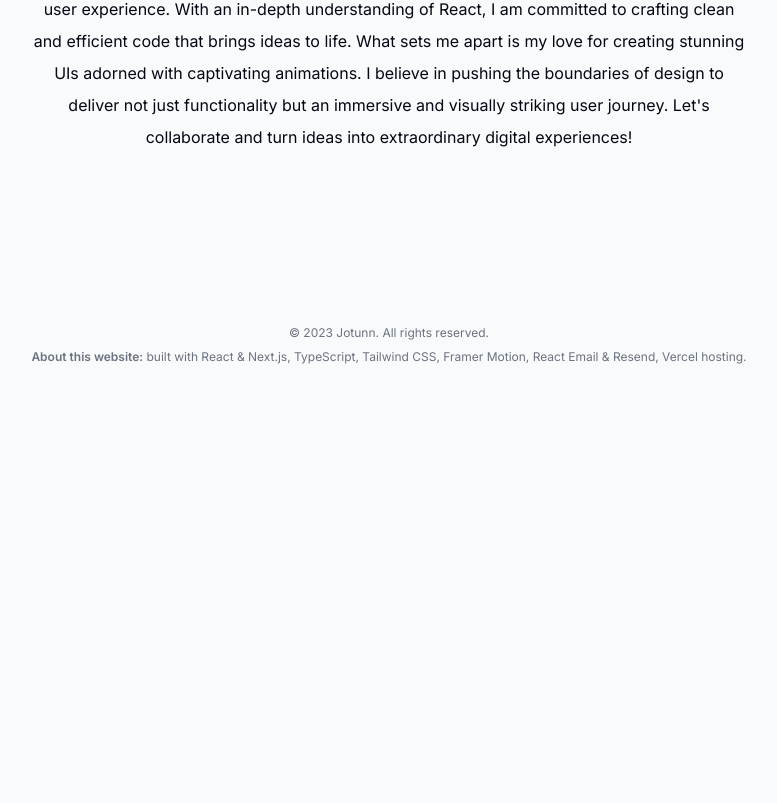
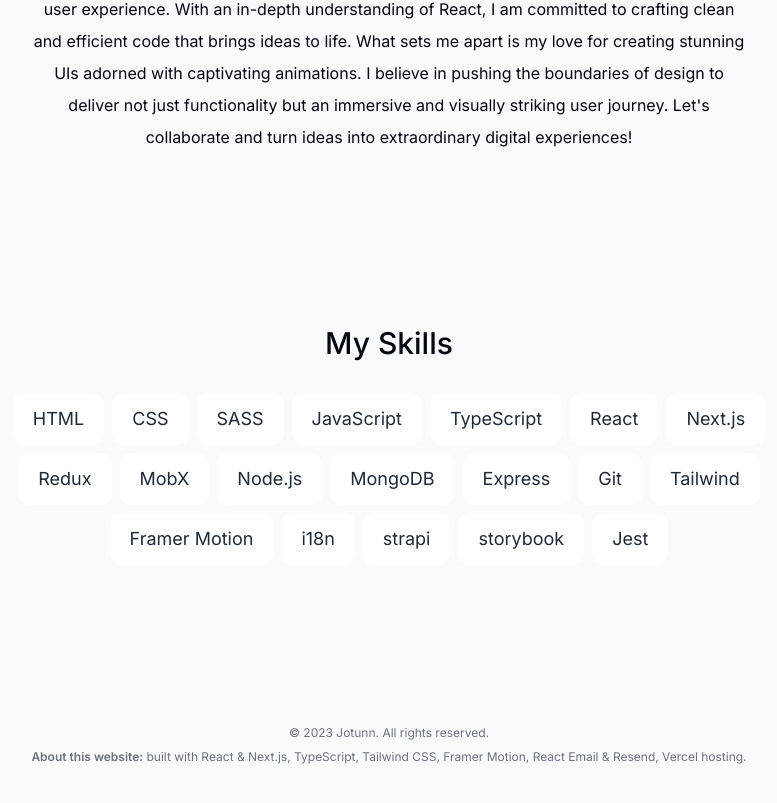
Before and after one commit to Jotunn1/my-portfolio, a Next.js app: page / in a window 1280 px wide. Shown: the part 1073-1876 px from the top of the page, without its empty margins (251-1028 px from the left). Before the commit the page ends 1478 px from the top, so only its background shows below. Built offline with nearby package versions, Linux system fonts and the light colour scheme.

Commit message:
added skills section

```diff
--- a/src/app/page.tsx
+++ b/src/app/page.tsx
@@ -3,12 +3,14 @@
 
 import About from "@/components/sections/about";
 import Hero from "@/components/sections/hero";
+import Skills from "@/components/sections/skills";
 
 export default function Home() {
   return (
     <main className="flex flex-col items-center px-4">
       <Hero />
       <About />
+      <Skills />
     </main>
   );
 }
--- /dev/null
+++ b/src/components/sections/skills.tsx
@@ -0,0 +1,52 @@
+"use client";
+
+import React from "react";
+import SectionHeading from "@/components/sectionHeading";
+import { skillsData } from "@/utils/skills";
+import { useSectionScroll } from "@/hooks/useSectionScroll";
+import { motion } from "framer-motion";
+
+const fadeInAnimationVariants = {
+  initial: {
+    opacity: 0,
+    y: 100,
+  },
+  animate: (index: number) => ({
+    opacity: 1,
+    y: 0,
+    transition: {
+      delay: 0.05 * index,
+    },
+  }),
+};
+
+export default function Skills() {
+  const { ref } = useSectionScroll("Skills");
+
+  return (
+    <section
+      id="skills"
+      ref={ref}
+      className="mb-28 max-w-[53rem] scroll-mt-28 text-center sm:mb-40"
+    >
+      <SectionHeading>My skills</SectionHeading>
+      <ul className="flex flex-wrap justify-center gap-2 text-lg text-gray-800">
+        {skillsData.map((skill, index) => (
+          <motion.li
+            className="bg-white borderBlack rounded-xl px-5 py-3 dark:bg-white/10 dark:text-white/80"
+            key={index}
+            variants={fadeInAnimationVariants}
+            initial="initial"
+            whileInView="animate"
+            viewport={{
+              once: true,
+            }}
+            custom={index}
+          >
+            {skill}
+          </motion.li>
+        ))}
+      </ul>
+    </section>
+  );
+}
--- /dev/null
+++ b/src/utils/skills.ts
@@ -0,0 +1,21 @@
+export const skillsData = [
+  "HTML",
+  "CSS",
+  "SASS",
+  "JavaScript",
+  "TypeScript",
+  "React",
+  "Next.js",
+  "Redux",
+  "MobX",
+  "Node.js",
+  "MongoDB",
+  "Express",
+  "Git",
+  "Tailwind",
+  "Framer Motion",
+  "i18n",
+  "strapi",
+  "storybook",
+  "Jest",
+] as const;
```
